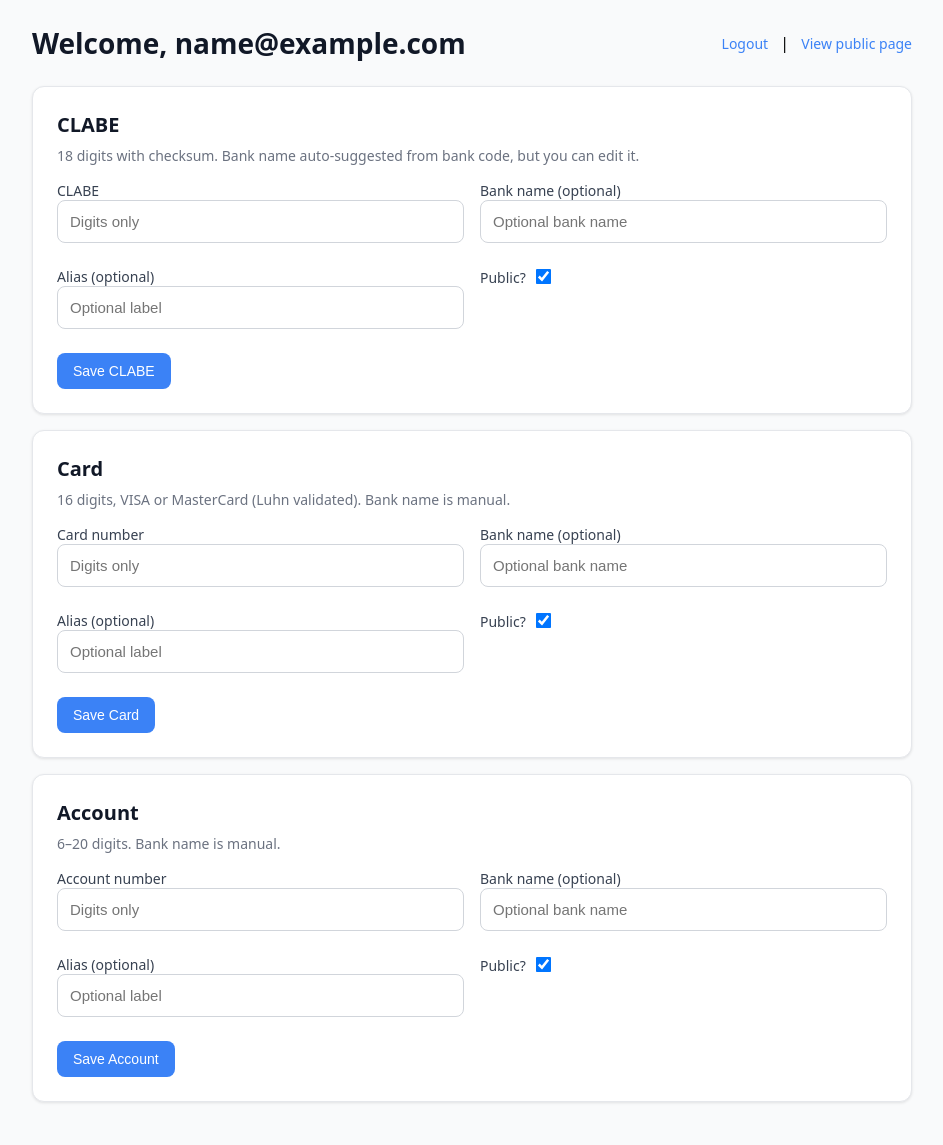
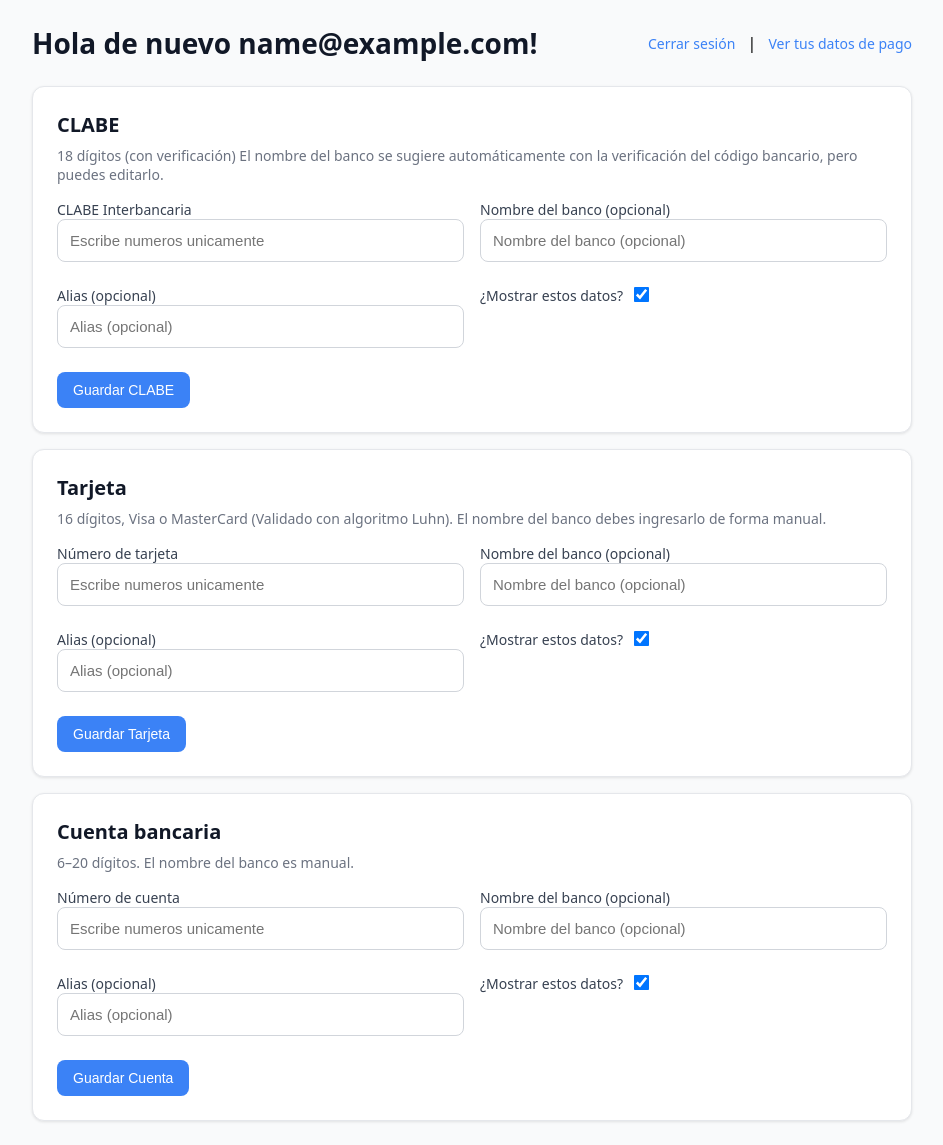
Before and after one commit to ferdotdeb/cobrando-la, a Django app: page /dashboard/ in a window 1280 px wide. Shown: the whole page, without its empty margins (168-1111 px from the left). Before the commit the page ends 1103 px from the top, so only its background shows below. Run offline with Django 5.2, Linux system fonts and the light colour scheme; the visitor is signed in with stand-in values (Sample User, id 1); data comes from the database, SQL or seed files in the repository; data that the repository does not hold is empty.

Commit message:
✨ Update texts and styles in forms and templates and translate and improve the user interface

```diff
--- a/bank_details/forms.py
+++ b/bank_details/forms.py
@@ -7,9 +7,9 @@ class BankDetailsForm(forms.ModelForm):
         fields = ["kind", "value", "bank_name", "alias", "is_public"]
         widgets = {
             "kind": forms.HiddenInput(),
-            "value": forms.TextInput(attrs={"placeholder": "Digits only"}),
-            "bank_name": forms.TextInput(attrs={"placeholder": "Optional bank name"}),
-            "alias": forms.TextInput(attrs={"placeholder": "Optional label"}),
+            "value": forms.TextInput(attrs={"placeholder": "Escribe numeros unicamente"}),
+            "bank_name": forms.TextInput(attrs={"placeholder": "Nombre del banco (opcional)"}),
+            "alias": forms.TextInput(attrs={"placeholder": "Alias (opcional)"}),
         }
 
     def save(self, owner, kind, commit=True):
--- a/bank_details/models.py
+++ b/bank_details/models.py
@@ -43,14 +43,14 @@ def detect_card_brand(number: str) -> str:
       - Si no coincide: OTHER
     """
     if len(number) != 16:
-        return "OTHER"
+        return "Other"
     if number.startswith("4"):
-        return "VISA"
+        return "Visa"
     two = int(number[:2])
     four = int(number[:4])
     if 51 <= two <= 55 or 2221 <= four <= 2720:
-        return "MASTERCARD"
-    return "OTHER"
+        return "MasterCard"
+    return "Other"
 
 
 # Mapeo mínimo (extiende cuando quieras)
@@ -60,6 +60,8 @@ BANK_CODE_MAP = {
     "014": "Santander",
     "021": "HSBC",
     "072": "Banorte",
+    "638": "Nu Bank",
+    "722": "Mercado Pago"
     # TODO: añade más códigos si lo deseas
 }
 
@@ -70,9 +72,9 @@ class BankDetails(models.Model):
         ACCOUNT = "ACCOUNT", "Account"
 
     class Brand(models.TextChoices):
-        VISA = "VISA", "VISA"
-        MASTERCARD = "MASTERCARD", "MasterCard"
-        OTHER = "OTHER", "Other"
+        VISA = "Visa", "Visa"
+        MASTERCARD = "Mastercard", "Mastercard"
+        OTHER = "Other", "Other"
 
     class BankNameSource(models.TextChoices):
         AUTO = "AUTO", "Auto-detected"
--- a/bank_details/templates/bank_details/dashboard.html
+++ b/bank_details/templates/bank_details/dashboard.html
@@ -5,16 +5,17 @@
   <meta charset="utf-8" />
   <meta name="viewport" content="width=device-width, initial-scale=1" />
   <title>Dashboard</title>
+  <link rel="stylesheet" href="{% static 'css/base.css' %}">
   <link rel="stylesheet" href="{% static 'css/dashboard.css' %}">
 </head>
 <body>
   <div class="wrap">
     <div class="row">
-      <h1>Welcome, {{ owner.display_name|default:owner.email }}</h1>
+      <h1>Hola de nuevo {{ owner.display_name|default:owner.email }}!</h1>
       <div>
-        <a href="{% url 'logout' %}">Logout</a>
+        <a href="{% url 'logout' %}">Cerrar sesión</a>
         &nbsp;|&nbsp;
-        <a href="{% url 'public_profile' public_slug=owner.public_slug %}" target="_blank">View public page</a>
+        <a href="{% url 'public_profile' public_slug=owner.public_slug %}" target="_blank">Ver tus datos de pago</a>
       </div>
     </div>
 
@@ -27,19 +28,19 @@
 
     <!-- CLABE -->
     <div class="card">
-      <h2>CLABE {% if instances.clabe %}<span class="badge">Saved</span>{% endif %}</h2>
-      <p class="meta">18 digits with checksum. Bank name auto-suggested from bank code, but you can edit it.</p>
+      <h2>CLABE {% if instances.clabe %}<span class="badge">Guardado</span>{% endif %}</h2>
+      <p class="meta">18 dígitos (con verificación) El nombre del banco se sugiere automáticamente con la verificación del código bancario, pero puedes editarlo.</p>
       <form method="post" novalidate>
         {% csrf_token %}
         <input type="hidden" name="form_kind" value="CLABE" />
         {{ forms.CLABE.kind }}
         <div class="grid">
-          <label>CLABE<br>{{ forms.CLABE.value }}</label>
-          <label>Bank name (optional)<br>{{ forms.CLABE.bank_name }}</label>
+          <label>CLABE Interbancaria<br>{{ forms.CLABE.value }}</label>
+          <label>Nombre del banco (opcional)<br>{{ forms.CLABE.bank_name }}</label>
         </div>
         <div class="grid">
-          <label>Alias (optional)<br>{{ forms.CLABE.alias }}</label>
-          <label>Public? {{ forms.CLABE.is_public }}</label>
+          <label>Alias (opcional)<br>{{ forms.CLABE.alias }}</label>
+          <label>¿Mostrar estos datos? {{ forms.CLABE.is_public }}</label>
         </div>
         {% if forms.CLABE.errors %}
           <ul class="errorlist">
@@ -49,10 +50,10 @@
           </ul>
         {% endif %}
         <div style="margin-top:10px;">
-          <button type="submit">Save CLABE</button>
+          <button type="submit">Guardar CLABE</button>
           {% if instances.clabe %}
-            <button type="button" onclick="copyText('{{ instances.clabe.value }}')">Copy CLABE</button>
-            <span class="meta">Bank code: {{ instances.clabe.bank_code }} {% if instances.clabe.bank_name %}• {{ instances.clabe.bank_name }}{% endif %}</span>
+            <button type="button" onclick="copyText('{{ instances.clabe.value }}')">Copiar CLABE</button>
+            <span class="meta">Código bancario: {{ instances.clabe.bank_code }} {% if instances.clabe.bank_name %}• {{ instances.clabe.bank_name }}{% endif %}</span>
           {% endif %}
         </div>
       </form>
@@ -60,19 +61,19 @@
 
     <!-- Card -->
     <div class="card">
-      <h2>Card {% if instances.card %}<span class="badge">Saved</span>{% endif %}</h2>
-      <p class="meta">16 digits, VISA or MasterCard (Luhn validated). Bank name is manual.</p>
+      <h2>Tarjeta {% if instances.card %}<span class="badge">Guardado</span>{% endif %}</h2>
+      <p class="meta">16 dígitos, Visa o MasterCard (Validado con algoritmo Luhn). El nombre del banco debes ingresarlo de forma manual.</p>
       <form method="post" novalidate>
         {% csrf_token %}
         <input type="hidden" name="form_kind" value="CARD" />
         {{ forms.CARD.kind }}
         <div class="grid">
-          <label>Card number<br>{{ forms.CARD.value }}</label>
-          <label>Bank name (optional)<br>{{ forms.CARD.bank_name }}</label>
+          <label>Número de tarjeta<br>{{ forms.CARD.value }}</label>
+          <label>Nombre del banco (opcional)<br>{{ forms.CARD.bank_name }}</label>
         </div>
         <div class="grid">
-          <label>Alias (optional)<br>{{ forms.CARD.alias }}</label>
-          <label>Public? {{ forms.CARD.is_public }}</label>
+          <label>Alias (opcional)<br>{{ forms.CARD.alias }}</label>
+          <label>¿Mostrar estos datos? {{ forms.CARD.is_public }}</label>
         </div>
         {% if forms.CARD.errors %}
           <ul class="errorlist">
@@ -82,10 +83,10 @@
           </ul>
         {% endif %}
         <div style="margin-top:10px;">
-          <button type="submit">Save Card</button>
+          <button type="submit">Guardar Tarjeta</button>
           {% if instances.card %}
-            <button type="button" onclick="copyText('{{ instances.card.value }}')">Copy Card</button>
-            <span class="meta">{% if instances.card.brand %}Brand: {{ instances.card.brand }}{% endif %}</span>
+            <button type="button" onclick="copyText('{{ instances.card.value }}')">Copiar Tarjeta</button>
+            <span class="meta">{% if instances.card.brand %}Emisor: {{ instances.card.brand }}{% endif %}</span>
           {% endif %}
         </div>
       </form>
@@ -93,19 +94,19 @@
 
     <!-- Account -->
     <div class="card">
-      <h2>Account {% if instances.account %}<span class="badge">Saved</span>{% endif %}</h2>
-      <p class="meta">6–20 digits. Bank name is manual.</p>
+      <h2>Cuenta bancaria {% if instances.account %}<span class="badge">Guardado</span>{% endif %}</h2>
+      <p class="meta">6–20 dígitos. El nombre del banco es manual.</p>
       <form method="post" novalidate>
         {% csrf_token %}
         <input type="hidden" name="form_kind" value="ACCOUNT" />
         {{ forms.ACCOUNT.kind }}
         <div class="grid">
-          <label>Account number<br>{{ forms.ACCOUNT.value }}</label>
-          <label>Bank name (optional)<br>{{ forms.ACCOUNT.bank_name }}</label>
+          <label>Número de cuenta<br>{{ forms.ACCOUNT.value }}</label>
+          <label>Nombre del banco (opcional)<br>{{ forms.ACCOUNT.bank_name }}</label>
         </div>
         <div class="grid">
-          <label>Alias (optional)<br>{{ forms.ACCOUNT.alias }}</label>
-          <label>Public? {{ forms.ACCOUNT.is_public }}</label>
+          <label>Alias (opcional)<br>{{ forms.ACCOUNT.alias }}</label>
+          <label>¿Mostrar estos datos? {{ forms.ACCOUNT.is_public }}</label>
         </div>
         {% if forms.ACCOUNT.errors %}
           <ul class="errorlist">
@@ -115,9 +116,9 @@
           </ul>
         {% endif %}
         <div style="margin-top:10px;">
-          <button type="submit">Save Account</button>
+          <button type="submit">Guardar Cuenta</button>
           {% if instances.account %}
-            <button type="button" onclick="copyText('{{ instances.account.value }}')">Copy Account</button>
+            <button type="button" onclick="copyText('{{ instances.account.value }}')">Copiar Cuenta</button>
           {% endif %}
         </div>
       </form>
@@ -127,8 +128,8 @@
 
   <script>
     async function copyText(text) {
-      try { await navigator.clipboard.writeText((text || "").trim()); alert("Copied!"); }
-      catch (e) { console.error(e); alert("Failed to copy"); }
+      try { await navigator.clipboard.writeText((text || "").trim()); alert("¡Copiado!"); }
+      catch (e) { console.error(e); alert("Error al copiar"); }
     }
   </script>
 </body>
--- /dev/null
+++ b/static/css/base.css
@@ -0,0 +1,11 @@
+* {
+  margin: 0;
+  padding: 0;
+  box-sizing: border-box;
+}
+
+body {
+  font-family: system-ui, -apple-system, Segoe UI, Roboto, sans-serif;
+  margin: 24px;
+  background: #f9fafb;
+}
--- a/static/css/dashboard.css
+++ b/static/css/dashboard.css
@@ -1,9 +1,3 @@
-body {
-  font-family: system-ui, -apple-system, Segoe UI, Roboto, sans-serif;
-  margin: 24px;
-  background: #f9fafb;
-}
-
 .wrap {
   max-width: 880px;
   margin: 0 auto;
--- a/static/css/login.css
+++ b/static/css/login.css
@@ -1,8 +1,3 @@
-body {
-  font-family: system-ui, -apple-system, Segoe UI, Roboto, sans-serif;
-  margin: 24px;
-  background: #f9fafb;
-}
 form {
   max-width: 520px;
   margin: 0 auto;
--- a/static/css/signup.css
+++ b/static/css/signup.css
@@ -1,8 +1,3 @@
-body {
-  font-family: system-ui, -apple-system, Segoe UI, Roboto, sans-serif;
-  margin: 24px;
-  background: #f9fafb;
-}
 form {
   max-width: 520px;
   margin: 0 auto;
```
Also changed, not shown: accounts/templates/accounts/signup.html (+4 -3 lines), accounts/templates/registration/login.html (+6 -5 lines), bank_details/templates/bank_details/public_profile.html (+12 -8 lines), static/css/public_profile.css (+44 -135 lines), bank_details/migrations/0003_update_brand_case_sensitive.py (added).
